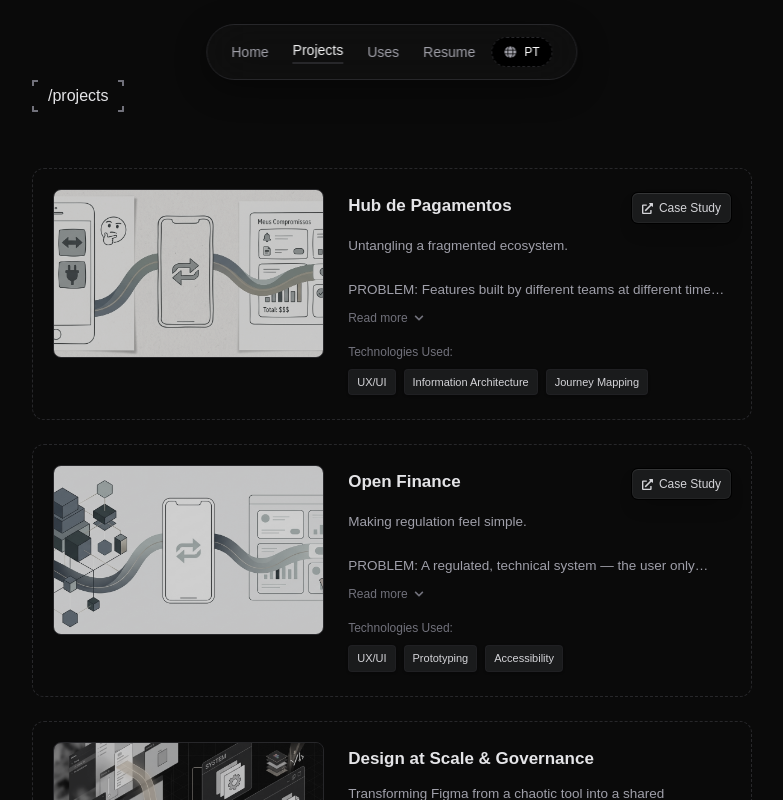
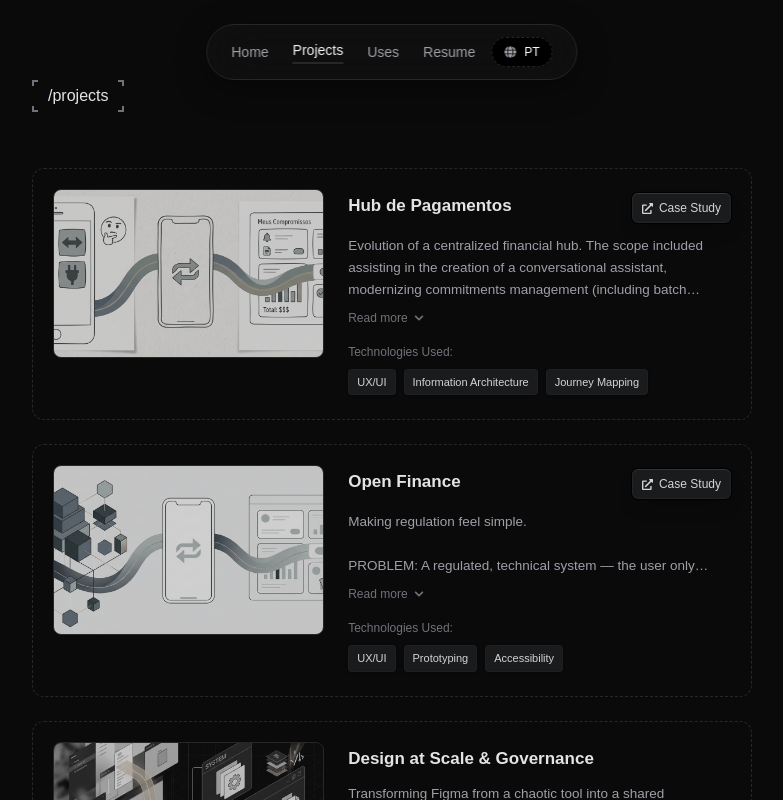
Before and after one commit to heverton-mendes/portfolio-sandbox, a React (Vite) app: page /projects in a window 1280 px wide. Shown: the top 800 px of the page, without its empty margins (248-1031 px from the left). Built offline with nearby package versions, Linux system fonts and the light colour scheme.

Commit message:
Atualiza textos do Hub de Pagamentos e adiciona case de Governança

```diff
--- a/src/data/projects.ts
+++ b/src/data/projects.ts
@@ -14,8 +14,9 @@ export const featuredProjects: ProjectData[] = [
   {
     name: 'Hub de Pagamentos',
     desc: {
-      en: "Untangling a fragmented ecosystem.\n\nPROBLEM: Features built by different teams at different times — customers bounced between disconnected places for one financial task.\n\nROLE & APPROACH: Led journey mapping and information architecture to unify the experience; kept asking whether complexity needed to reach the user at all.\n\nCOLLABORATION: Flows and documentation as shared reference across Design, Product and Engineering.\n\nIMPACT: Satisfaction (Likert) rose from ~33% to the 59% target on a product with 10M+ monthly users — a squad result, not mine alone.\n\nLEARNING: A UX decision only counts once it's followed by a real number.",
-      pt: "Desembaraçando um ecossistema fragmentado.\n\nPROBLEMA: Funcionalidades criadas por times diferentes em momentos diferentes — clientes pulavam entre lugares desconectados para uma mesma tarefa.\n\nPAPEL E ABORDAGEM: Liderança no mapeamento da jornada e arquitetura de informação; questionando sempre se a complexidade precisava chegar ao usuário.\n\nCOLABORAÇÃO: Fluxos e documentação como referência compartilhada entre Design, Produto e Engenharia.\n\nIMPACTO: Satisfação (Likert) subiu de ~33% para a meta de 59% em um produto com mais de 10 milhões de usuários.\n\nAPRENDIZADO: Uma decisão de UX só conta quando é seguida por um número real."
+      en: "Evolution of a centralized financial hub. The scope included assisting in the creation of a conversational assistant, modernizing commitments management (including batch payments), and designing dynamic smart automations.\n\nPROBLEM: Features built by different teams at different times — customers accessed their payment universe across disconnected places for the exact same intent: to pay, manage, and track.\n\nROLE & APPROACH: Led end-to-end journey mapping, organized complex handoffs, modernized the UI (Product Library), and created robust documentation to unify the experience.\n\nCOLLABORATION: Flows and documentation served as a shared reference across Design, Product, and Engineering.\n\nIMPACT: During my tenure, Customer Satisfaction (Likert) rose from ~33% to the 59% target in an ecosystem with over 10M monthly users.\n\nLEARNING: A UX decision only counts when validated by real numbers. I deepened my ability to track metrics, data, and user pain points to accurately target design solutions.",
+
+      pt: "Evolução de um hub financeiro centralizado. O escopo envolveu o auxílio na criação de um assistente conversacional, a modernização da gestão de compromissos (incluindo pagamentos em lote) e o design de automações inteligentes dinâmicas.\n\nPROBLEMA: Funcionalidades criadas por times diferentes em momentos diferentes — os clientes acessavam seu universo de pagamentos em lugares desconectados para uma mesma intenção: pagar, gerir e acompanhar.\n\nPAPEL E ABORDAGEM: Liderança no mapeamento de jornadas end-to-end, organização de handoffs complexos, modernização de UI (Library do Produto) e documentação para unificar a experiência.\n\nCOLABORAÇÃO: Fluxos e documentação servindo como referência compartilhada entre Design, Produto e Engenharia.\n\nIMPACTO: Durante minha atuação, a Satisfação do Cliente (Likert) subiu de ~33% para a meta de 59% em um produto com mais de 10 milhões de usuários.\n\nAPRENDIZADO: Uma decisão de UX só conta quando validada por números reais. Aprofundei minha capacidade de acompanhar métricas, dados e dores dos clientes para direcionar as soluções de design com precisão."
     },
     tech: ['UX/UI', 'Information Architecture', 'Journey Mapping'],
     github: '',
```
